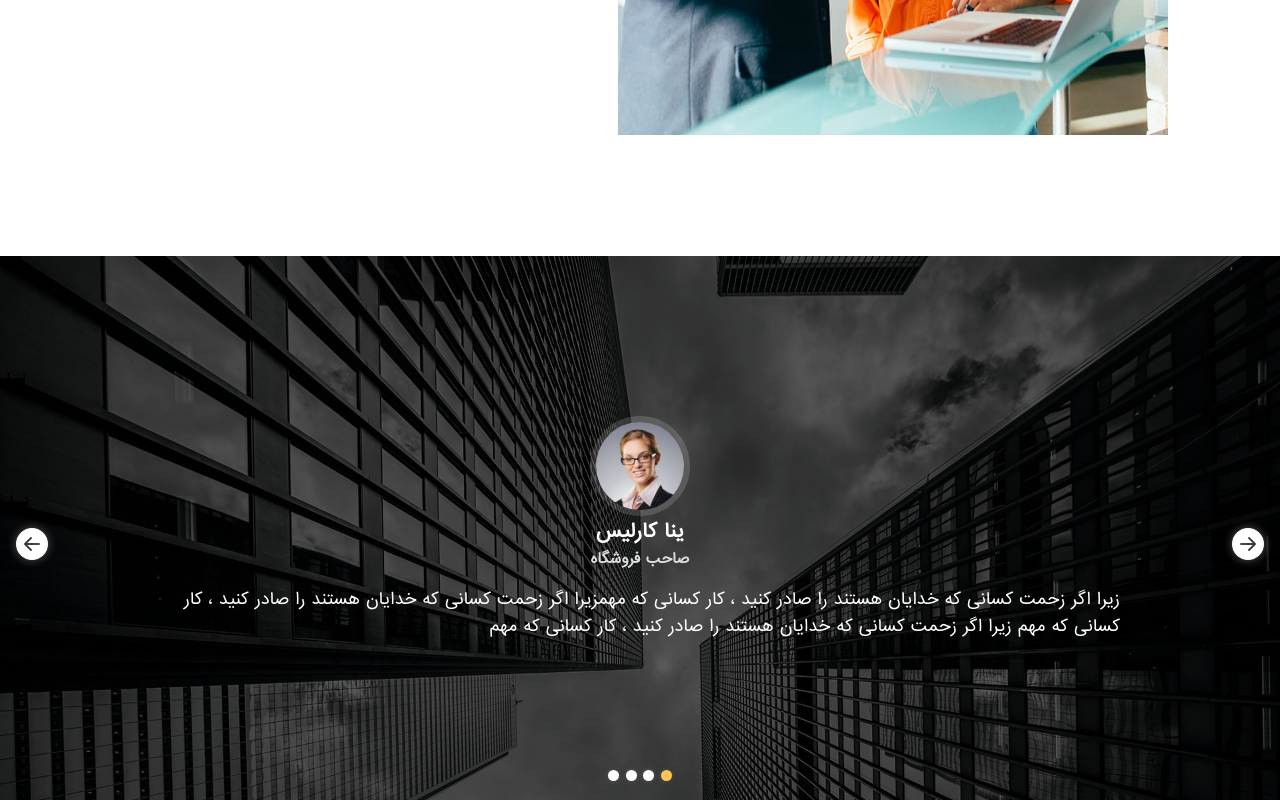
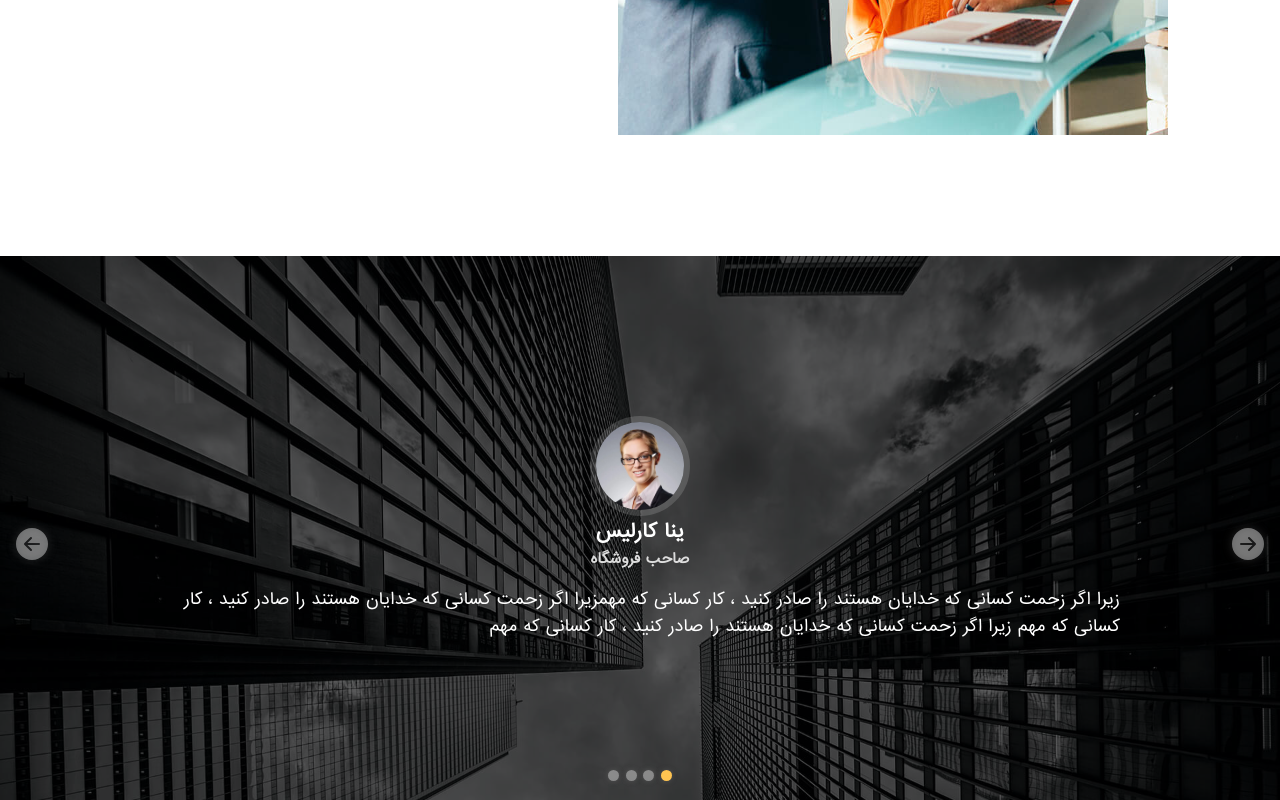
Before and after one commit to DaniyalKT/kasuka, a React (Create React App) app: page / in a window 1280 px wide. Shown: the part 6400-7200 px from the top of the page. Built offline with nearby package versions, Linux system fonts and the light colour scheme.

Commit message:
update testimonial

```diff
--- a/src/Components/Testimonials/Testimonials.css
+++ b/src/Components/Testimonials/Testimonials.css
@@ -44,7 +44,7 @@
   margin-top: 17rem;
   width: 2rem;
   height: 2rem;
-  color: #fff;
+  color: rgba(255, 255, 255, 0.4);
   filter: drop-shadow(0 0 5px #555);
   -webkit-filter: drop-shadow(0 0 5px #555);
 }
@@ -86,7 +86,7 @@
 }
 
 .indicator-inactive{
-  background-color: #fff ;
+  background-color: rgba(255, 255, 255, 0.4);
 }
 
 @media screen and (max-width: 1070px) {
```
